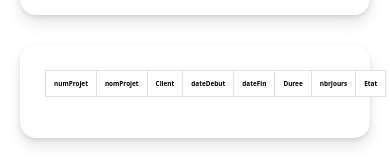
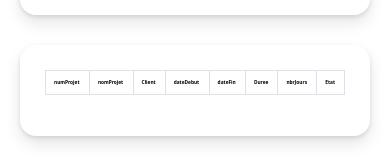
Before and after one commit to Pintooor/Project-Management, a plain HTML site: page index.html in a window 390 px wide. Shown: the part 719-879 px from the top of the page. Drawn offline with nearby package versions, Linux system fonts and the light colour scheme.

Commit message:
Update style.css

```diff
--- a/style.css
+++ b/style.css
@@ -242,7 +242,7 @@ table {
 
   table {
     width: 100%;
-    font-size: 0.4rem;
+    font-size: 0.3rem;
   }
 
 }
```
